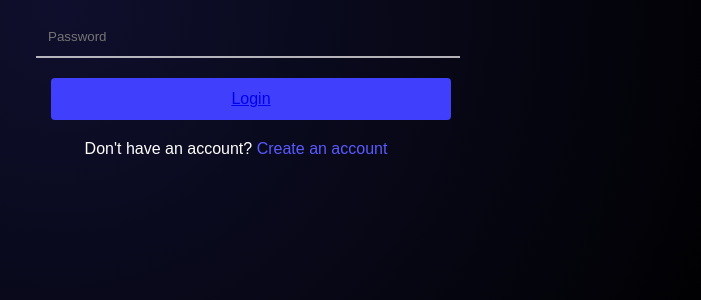
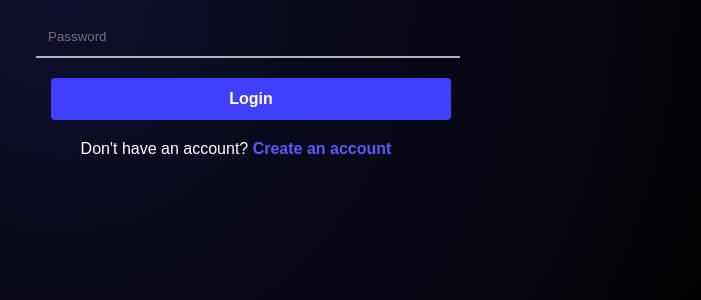
Before and after one commit to Malithmkd/Meliza-AI, a plain HTML site: page Login.html in a window 1280 px wide. Shown: the part 396-696 px from the top of the page, 579-1280 px from the left. Drawn offline with Linux system fonts and the light colour scheme.

Commit message:
login  button

```diff
--- a/login.css
+++ b/login.css
@@ -79,6 +79,12 @@
      color: #5a5aff;
      text-decoration: none;
  }
+ .login-container a{
+    text-decoration: none;
+    color: #fff;
+    font-family: sans-serif;
+    font-weight: bold;
+ }
 
  .login-container p a:hover {
      text-decoration: underline;
```
